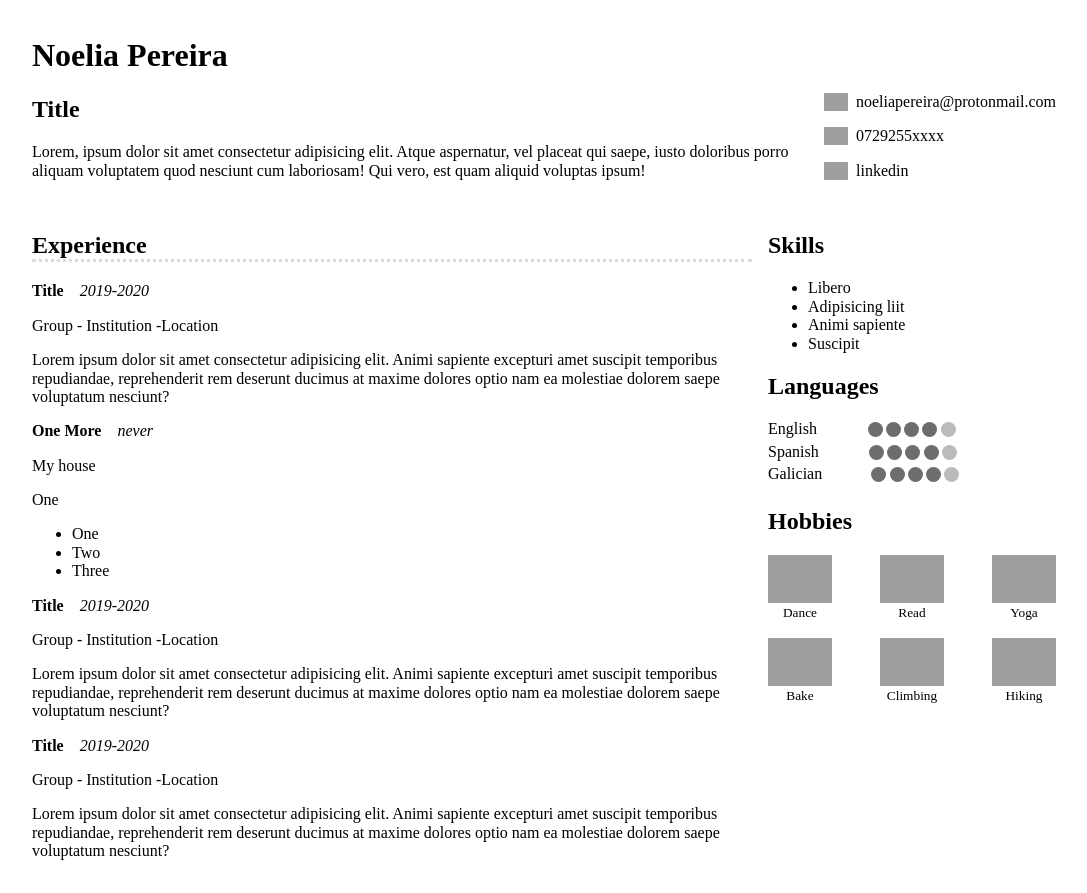
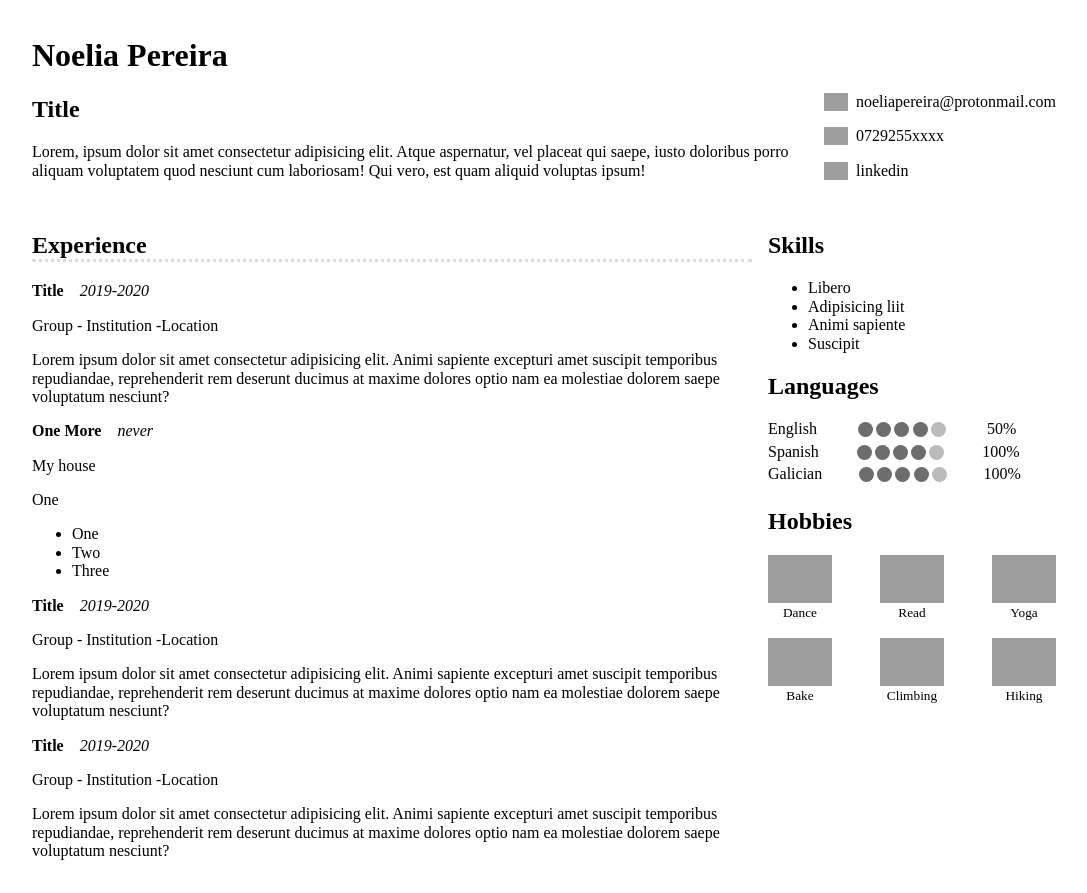
Before and after one commit to naltiva/CV, a React (Vite) app: page / in a window 1280 px wide. Shown: the whole page, without its empty margins (112-1199 px from the left). Built offline with nearby package versions, Linux system fonts and the light colour scheme; grey boxes are pictures that could not be loaded.

Commit message:
change percentage

```diff
--- a/src/page.tsx
+++ b/src/page.tsx
@@ -102,9 +102,9 @@ const ColumnRight =() => {
             </div>
             <div className="column--right__language">
                 <h2 className="dot-line">Languages</h2>
-                <DotBar idiom="English" porcentage="50%"/>
-                <DotBar idiom="Spanish" porcentage="100%"/>
-                <DotBar idiom="Galician" porcentage="100%"/>
+                <DotBar idiom="English" percentage="50%"/>
+                <DotBar idiom="Spanish" percentage="100%"/>
+                <DotBar idiom="Galician" percentage="100%"/>
             </div>
             <div className="column--right__interests">
                 <h2 className="dot-line">Hobbies</h2>
```
